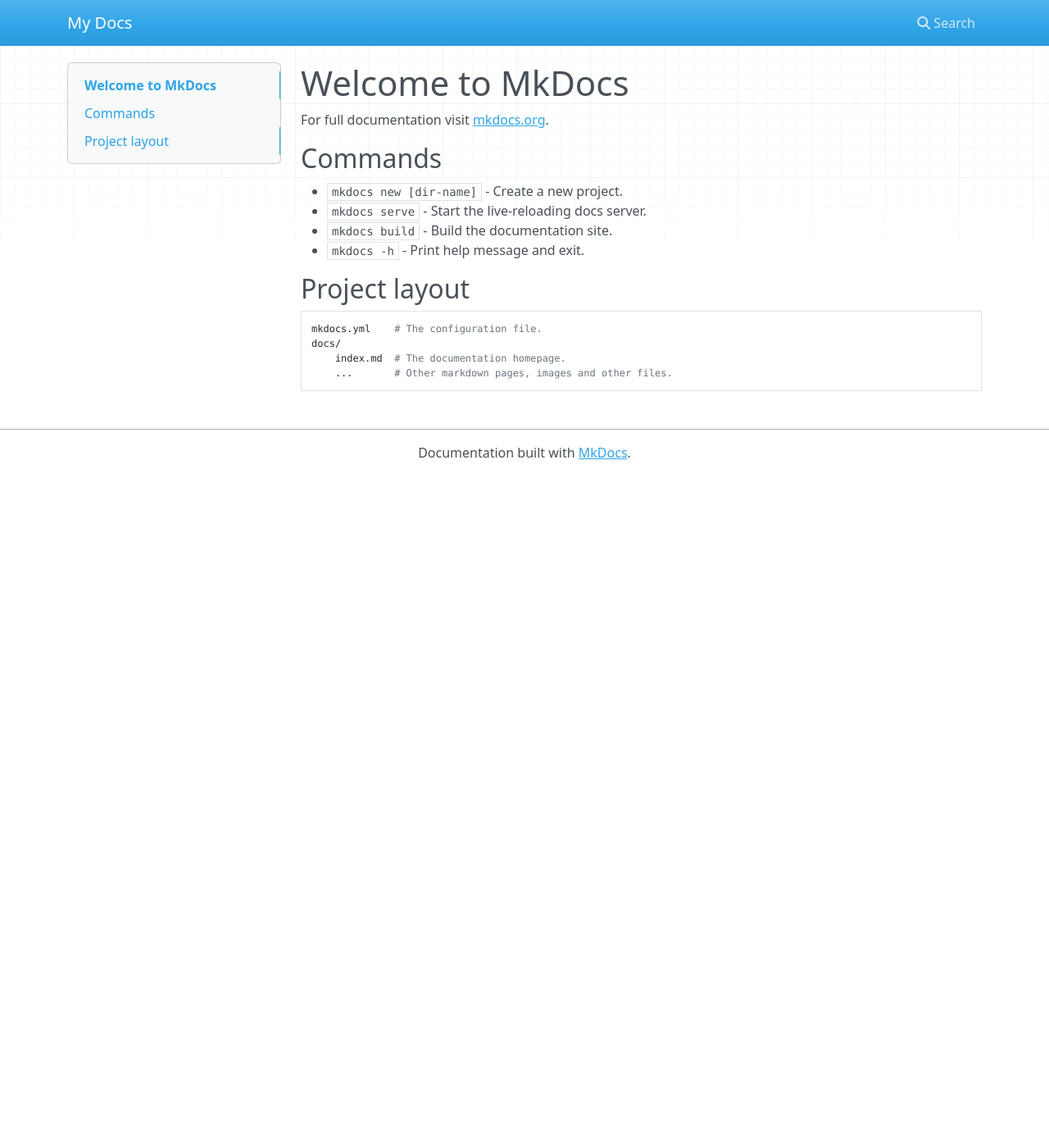
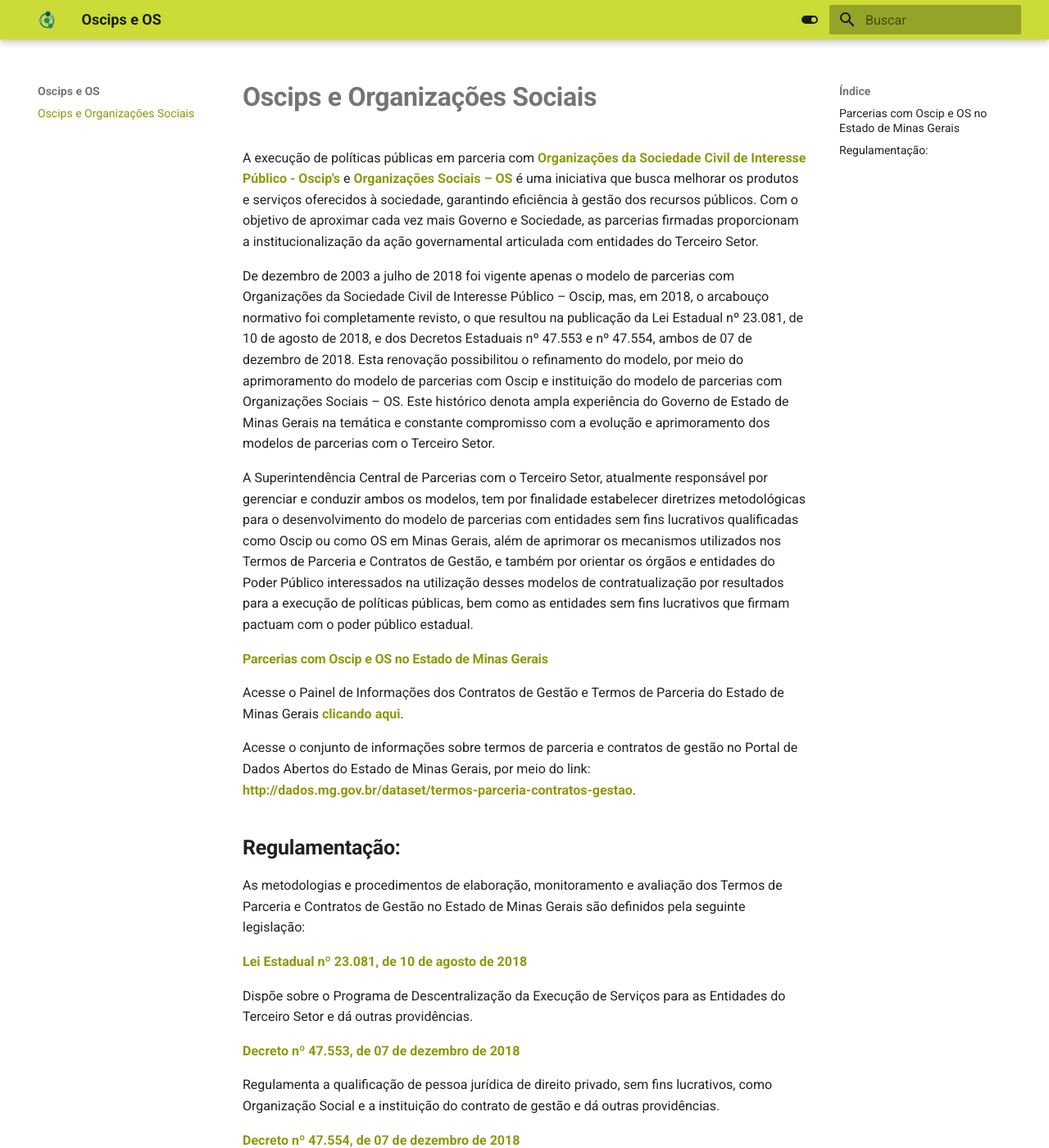
Before and after one commit to seplagmg-parcerias/SCPTS-raiz, an MkDocs documentation site: the page built from docs/index.md, in a window 1280 px wide and 1400 px high. Shown: the whole window at 82% size. Built offline with MkDocs 1.6.1 and Material for MkDocs 9.7.7, drawn with Linux system fonts in a browser that asks for light colours; nearby versions of some CDN libraries; some of the changed text lies outside the part shown.

Commit message:
Customiza a página inicial do site

```diff
--- a/docs/index.md
+++ b/docs/index.md
@@ -1,17 +1,52 @@
-# Welcome to MkDocs
+# **Oscips e Organizações Sociais**
 
-For full documentation visit [mkdocs.org](https://www.mkdocs.org).
 
-## Commands
+A execução de políticas públicas em parceria com [**Organizações da Sociedade Civil de Interesse Público - Oscip's**](http://www.planejamento.mg.gov.br/pagina/planejamento-e-orcamento/parcerias-com-oscip/oscip) e [**Organizações Sociais – OS**](http://www.planejamento.mg.gov.br/pagina/gestao-governamental/parcerias-com-os/organizacoes-sociais-os) é uma iniciativa que busca melhorar os produtos e serviços oferecidos à sociedade, garantindo eficiência à gestão dos recursos públicos. Com o objetivo de aproximar cada vez mais Governo e Sociedade, as parcerias firmadas proporcionam a institucionalização da ação governamental articulada com entidades do Terceiro Setor.
 
-* `mkdocs new [dir-name]` - Create a new project.
-* `mkdocs serve` - Start the live-reloading docs server.
-* `mkdocs build` - Build the documentation site.
-* `mkdocs -h` - Print help message and exit.
+De dezembro de 2003 a julho de 2018 foi vigente apenas o modelo de parcerias com Organizações da Sociedade Civil de Interesse Público – Oscip, mas, em 2018, o arcabouço normativo foi completamente revisto, o que resultou na publicação da Lei Estadual nº 23.081, de 10 de agosto de 2018, e dos Decretos Estaduais nº 47.553 e nº 47.554, ambos de 07 de dezembro de 2018. Esta renovação possibilitou o refinamento do modelo, por meio do aprimoramento do modelo de parcerias com Oscip e instituição do modelo de parcerias com Organizações Sociais – OS. Este histórico denota ampla experiência do Governo de Estado de Minas Gerais na temática e constante compromisso com a evolução e aprimoramento dos modelos de parcerias com o Terceiro Setor.
 
-## Project layout
+A Superintendência Central de Parcerias com o Terceiro Setor, atualmente responsável por gerenciar e conduzir ambos os modelos, tem por finalidade estabelecer diretrizes metodológicas para o desenvolvimento do modelo de parcerias com entidades sem fins lucrativos qualificadas como Oscip ou como OS em Minas Gerais, além de aprimorar os mecanismos utilizados nos Termos de Parceria e Contratos de Gestão, e também por orientar os órgãos e entidades do Poder Público interessados na utilização desses modelos de contratualização por resultados para a execução de políticas públicas, bem como as entidades sem fins lucrativos que firmam pactuam com o poder público estadual.
 
-    mkdocs.yml    # The configuration file.
-    docs/
-        index.md  # The documentation homepage.
-        ...       # Other markdown pages, images and other files.
+
+
+
+#### [Parcerias com Oscip e OS no Estado de Minas Gerais](https://www.mg.gov.br/planejamento/documento/parcerias-com-oscip-e-os-no-estado-de-minas-gerais)
+
+Acesse o Painel de Informações dos Contratos de Gestão e Termos de Parceria do Estado de Minas Gerais [**clicando aqui**](https://app.powerbi.com/view?r=eyJrIjoiZDU4M2U2OTQtZDM5Yy00ODg3LWFlMDItNTFjM2ZkZTZmMzA4IiwidCI6ImU1ZDNhZTdjLTliMzgtNDhkZS1hMDg3LWY2NzM0YTI4NzU3NCJ9).
+
+Acesse  o conjunto de informações sobre termos de parceria e contratos de gestão  no Portal de Dados Abertos do Estado de Minas Gerais, por meio do link: [**http://dados.mg.gov.br/dataset/termos-parceria-contratos-gestao**](http://dados.mg.gov.br/dataset/termos-parceria-contratos-gestao).
+
+
+
+
+## **Regulamentação:**
+
+As metodologias e procedimentos de elaboração, monitoramento e avaliação dos Termos de Parceria e Contratos de Gestão no Estado de Minas Gerais são definidos pela seguinte legislação:
+
+
+
+[**Lei Estadual nº 23.081, de 10 de agosto de 2018**](https://www.almg.gov.br/consulte/legislacao/completa/completa.html?tipo=LEI&num=23081&comp=&ano=2018)
+
+Dispõe sobre o Programa de Descentralização da Execução de Serviços para as Entidades do Terceiro Setor e dá outras providências.
+
+
+
+[**Decreto nº 47.553, de 07 de dezembro de 2018**](https://www.almg.gov.br/legislacao-mineira/DEC/47553/2018/)
+
+Regulamenta a qualificação de pessoa jurídica de direito privado, sem fins lucrativos, como Organização Social e a instituição do contrato de gestão e dá outras providências.
+
+
+
+[**Decreto nº 47.554, de 07 de dezembro de 2018**](https://www.almg.gov.br/legislacao-mineira/DEC/47554/2018/)
+
+Regulamenta a qualificação de pessoa jurídica de direito privado, sem fins lucrativos, como Organização da Sociedade Civil de Interesse Público e a instituição do termo de parceria e dá outras providências.
+
+
+
+[**Decreto nº 47.742, de 25 de outubro de 2019**](https://www.almg.gov.br/consulte/legislacao/completa/completa.html?tipo=DEC&num=47742&comp=&ano=2019)
+
+Dispõe sobre a cessão especial de servidores civis ocupantes de cargos de provimento efetivo e de detentores de função pública da Administração Pública direta, autárquica e fundacional para a Organização Social e dá outras providências.
+
+
+
+ A Legislação atual revogou a Lei nº 14.870, de 2003, o Decreto nº 46.020, de 2012, o Decreto nº 47.982, de 2020 e a Resolução SEPLAG nº 11, de 2014.
--- a/mkdocs.yml
+++ b/mkdocs.yml
@@ -1 +1,27 @@
-site_name: My Docs
+site_name: Oscips e OS
+site_url: https://mydomain.org/mysite
+theme:
+  name: material
+  language: pt-BR
+  logo: assets/logo.png
+  features:
+    - navigation.instant
+    - navigation.instant.progress
+    - navigation.sections
+    - navigation.path
+  palette:
+    - scheme: default
+      primary: lime
+      accent: teal
+      toggle:
+        icon: material/toggle-switch
+        name: Modo Escuro
+    - scheme: slate
+      primary: lime
+      accent: teal
+      toggle:
+        icon: material/toggle-switch-off-outline
+        name: Modo Claro
+  font:
+    text: Roboto
+    code: Roboto Mono
--- a/pyproject.toml
+++ b/pyproject.toml
@@ -8,7 +8,8 @@
 readme = "README.md"
 requires-python = ">=3.12"
 dependencies = [
-    "mkdocs (>=1.6.1,<2.0.0)"
+    "mkdocs (>=1.6.1,<2.0.0)",
+    "mkdocs-material (>=9.6.19,<10.0.0)"
 ]
 
 
```
Also changed, not shown: docs/assets/logo.png (added), 1 other file.
